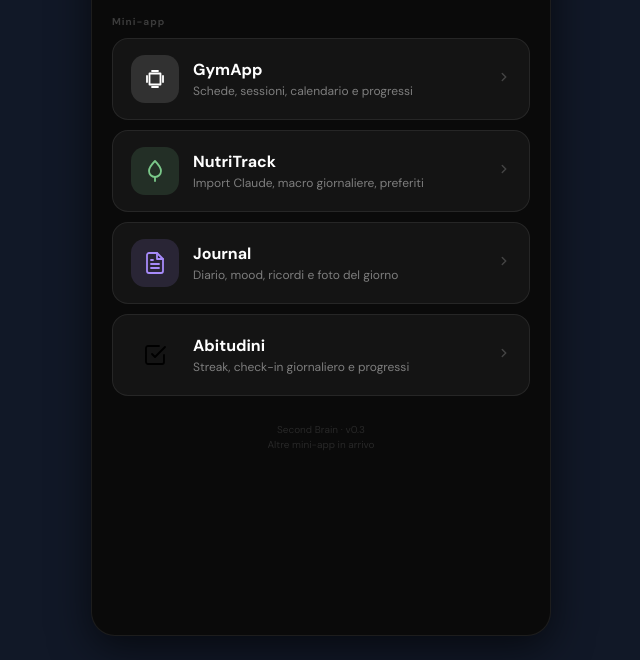
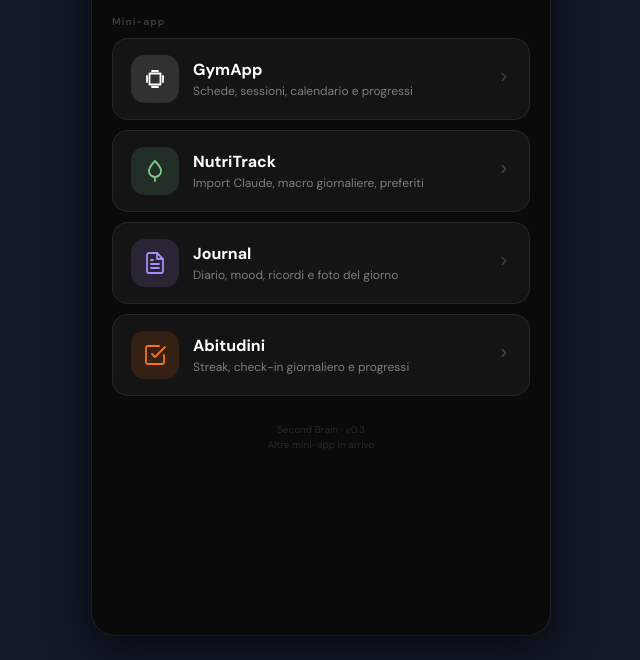
Before and after one commit to todimaga/second-brain, a plain HTML site: page index.html in a window 1280 px wide. Shown: the part 188-848 px from the top of the page, without its empty margins (319-959 px from the left). Drawn offline with Linux system fonts and the light colour scheme.

Commit message:
style: icona Abitudini arancione in home coerente con accent app

```diff
--- a/shared/brain.css
+++ b/shared/brain.css
@@ -141,6 +141,7 @@ body {
 .app-icon.gym { background: rgba(255, 255, 255, 0.12); color: white; }
 .app-icon.nutri { background: rgba(120, 200, 140, 0.15); color: #7bc88a; }
 .app-icon.journal { background: rgba(167, 139, 250, 0.14); color: #a78bfa; }
+.app-icon.habits { background: rgba(249, 115, 22, 0.14); color: #f97316; }
 
 .app-icon svg { width: 24px; height: 24px; }
 
```
